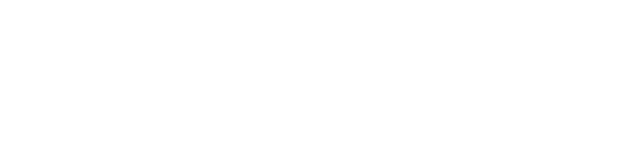
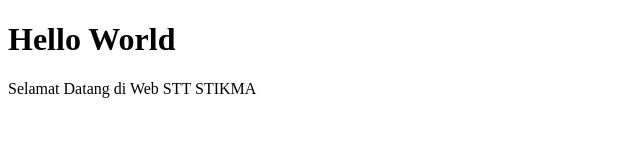
Before and after one commit to yosvi-bimayu/web_compro, a plain HTML site: page index.html in a window 1280 px wide. Shown: the whole page, without its empty margins (0-640 px from the left). Drawn offline with Linux system fonts and the light colour scheme.

Commit message:
Memodifikasi index.html

```diff
--- a/index.html
+++ b/index.html
@@ -6,6 +6,7 @@
     <title>Document</title>
 </head>
 <body>
-
+    <h1>Hello World</h1>
+    <p>Selamat Datang di Web STT STIKMA</p>
 </body>
 </html>
```
